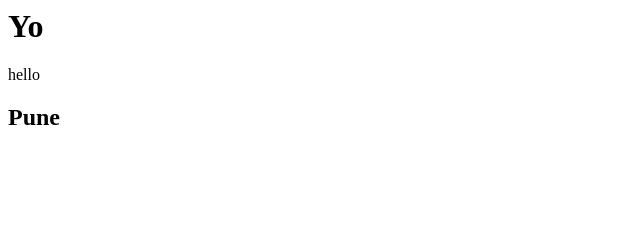
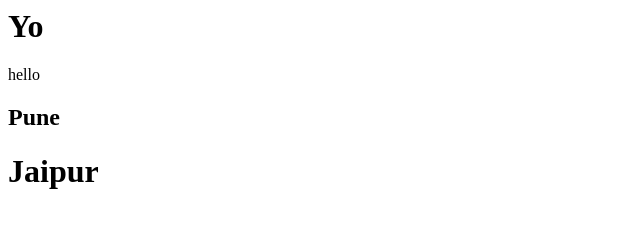
Before and after one commit to prathameshnivalkar/Locker, a plain HTML site: page index.html in a window 1280 px wide. Shown: the whole page, without its empty margins (0-640 px from the left). Drawn offline with Linux system fonts and the light colour scheme.

Commit message:
Added Jaipur

```diff
--- a/index.html
+++ b/index.html
@@ -1,3 +1,4 @@
 <h1>Yo</h1>
 <p>hello</p>
 <h2>Pune</h2>
+<h1>Jaipur</h1>
```
